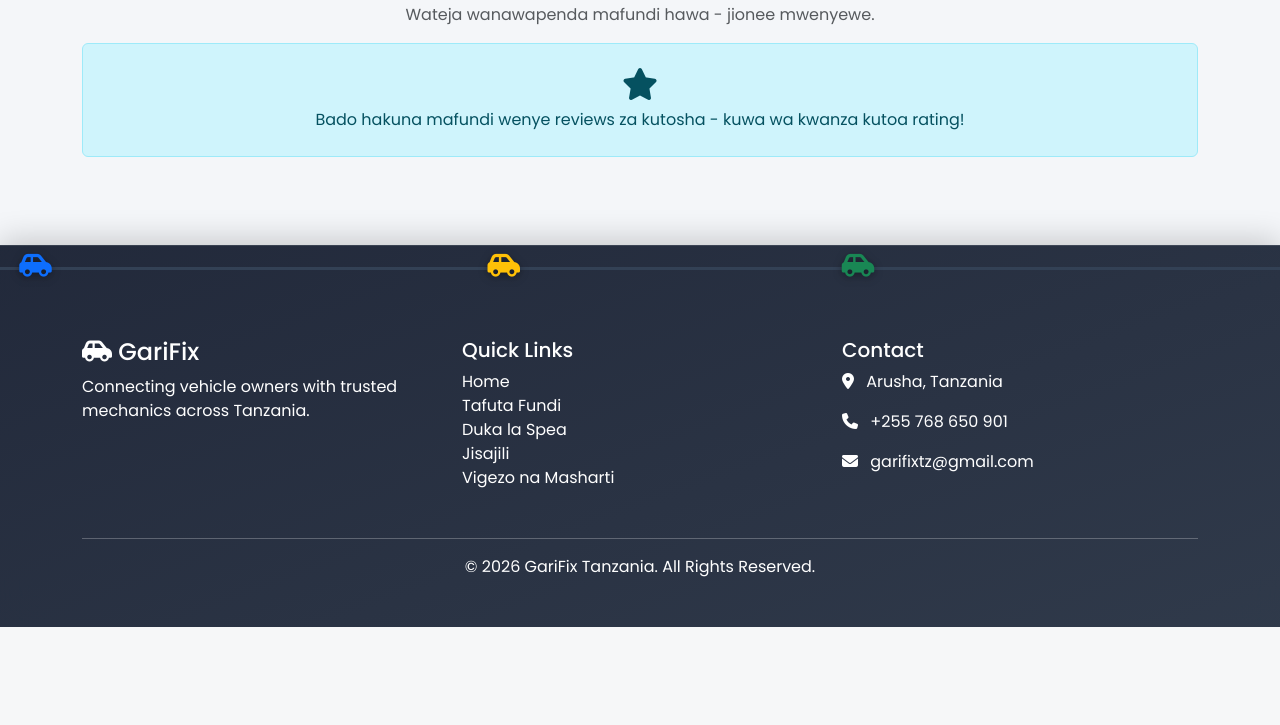
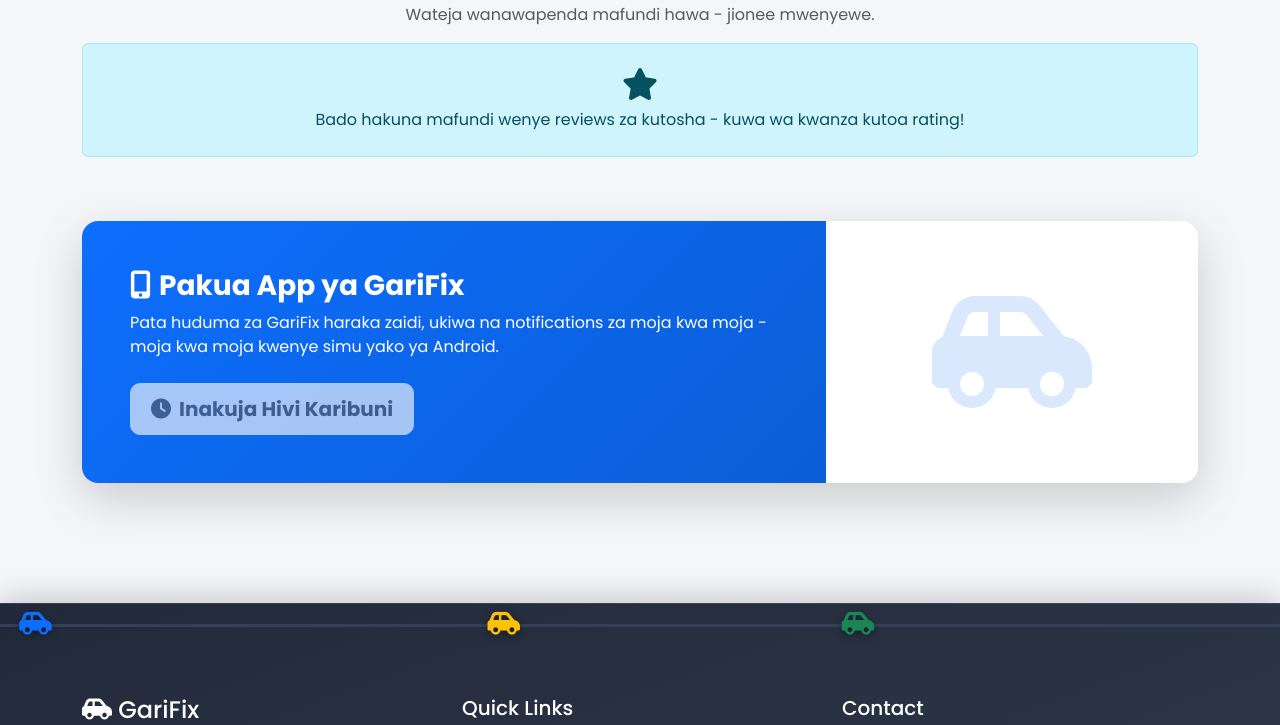
Before and after one commit to joblee88/garifix, a Flask app: page / in a window 1280 px wide. Shown: the part 716-1441 px from the top of the page. Before the commit the page ends 1343 px from the top, so only its background shows below. Run offline with Flask 3, Linux system fonts and the light colour scheme; some libraries are stand-ins or nearby versions.

Commit message:
app download

```diff
--- a/app.py
+++ b/app.py
@@ -347,6 +347,24 @@ def inject_user():
 # HAUATHIRIWI na hii - unaendelea kufanya kazi kama kawaida.
 
 
+@app.route("/download-app")
+def download_app():
+    """Kupakua APK ya Android moja kwa moja kutoka website. Inaangalia
+    kwanza kama faili lipo (baada ya admin kuliweka kwenye
+    static/downloads/GariFix.apk) - likiwa halipo bado, inaonyesha ujumbe
+    wa maelezo badala ya '404 haieleweki'."""
+    apk_path = os.path.join(app.static_folder, "downloads", "GariFix.apk")
+    if not os.path.exists(apk_path):
+        flash("APK bado haijapakiwa kwenye server. Tafadhali jaribu tena baadaye.", "warning")
+        return redirect(url_for("home"))
+    return send_from_directory(
+        os.path.join(app.static_folder, "downloads"),
+        "GariFix.apk",
+        as_attachment=True,
+        download_name="GariFix.apk"
+    )
+
+
 @app.route("/")
 def home():
     from sqlalchemy import func
@@ -370,7 +388,8 @@ def home():
         for m, avg_rating, review_count in top_mechanics_query
     ]
 
-    return render_template("home.html", top_mechanics=top_mechanics)
+    apk_available = os.path.exists(os.path.join(app.static_folder, "downloads", "GariFix.apk"))
+    return render_template("home.html", top_mechanics=top_mechanics, apk_available=apk_available)
 
 
 def notify_user(user, title, body, data=None):
--- a/templates/home.html
+++ b/templates/home.html
@@ -75,4 +75,30 @@
 .top-mechanic-card { transition: box-shadow 0.15s ease; }
 .top-mechanic-card:hover { box-shadow: 0 0.5rem 1rem rgba(0,0,0,0.1) !important; }
 </style>
+
+<!-- PAKUA APP YA ANDROID -->
+<div class="card border-0 shadow-lg my-5 overflow-hidden">
+    <div class="row g-0 align-items-center">
+        <div class="col-md-8 p-4 p-md-5 text-white" style="background: linear-gradient(135deg, #0D6EFD 0%, #0B5ED7 100%);">
+            <h3 class="fw-bold mb-2"><i class="fa-solid fa-mobile-screen-button me-2"></i>Pakua App ya GariFix</h3>
+            <p class="mb-4">Pata huduma za GariFix haraka zaidi, ukiwa na notifications za moja kwa moja - moja kwa moja kwenye simu yako ya Android.</p>
+            {% if apk_available %}
+                <a href="{{ url_for('download_app') }}" class="btn btn-light btn-lg fw-bold text-primary">
+                    <i class="fa-solid fa-download me-2"></i>Pakua APK Sasa
+                </a>
+                <p class="small mt-3 mb-0 opacity-75">
+                    <i class="fa-solid fa-circle-info me-1"></i>
+                    Baada ya kupakua, ukiulizwa "Install from unknown sources", ruhusu tu - hii ni kawaida kwa APK zisizotoka Google Play Store.
+                </p>
+            {% else %}
+                <span class="btn btn-light btn-lg fw-bold text-muted disabled">
+                    <i class="fa-solid fa-clock me-2"></i>Inakuja Hivi Karibuni
+                </span>
+            {% endif %}
+        </div>
+        <div class="col-md-4 text-center p-4 d-none d-md-block">
+            <i class="fa-solid fa-car-side" style="font-size: 8rem; color: #0D6EFD; opacity: 0.15;"></i>
+        </div>
+    </div>
+</div>
 {% endblock %}
```
Also changed, not shown: static/downloads/README.md (added).
